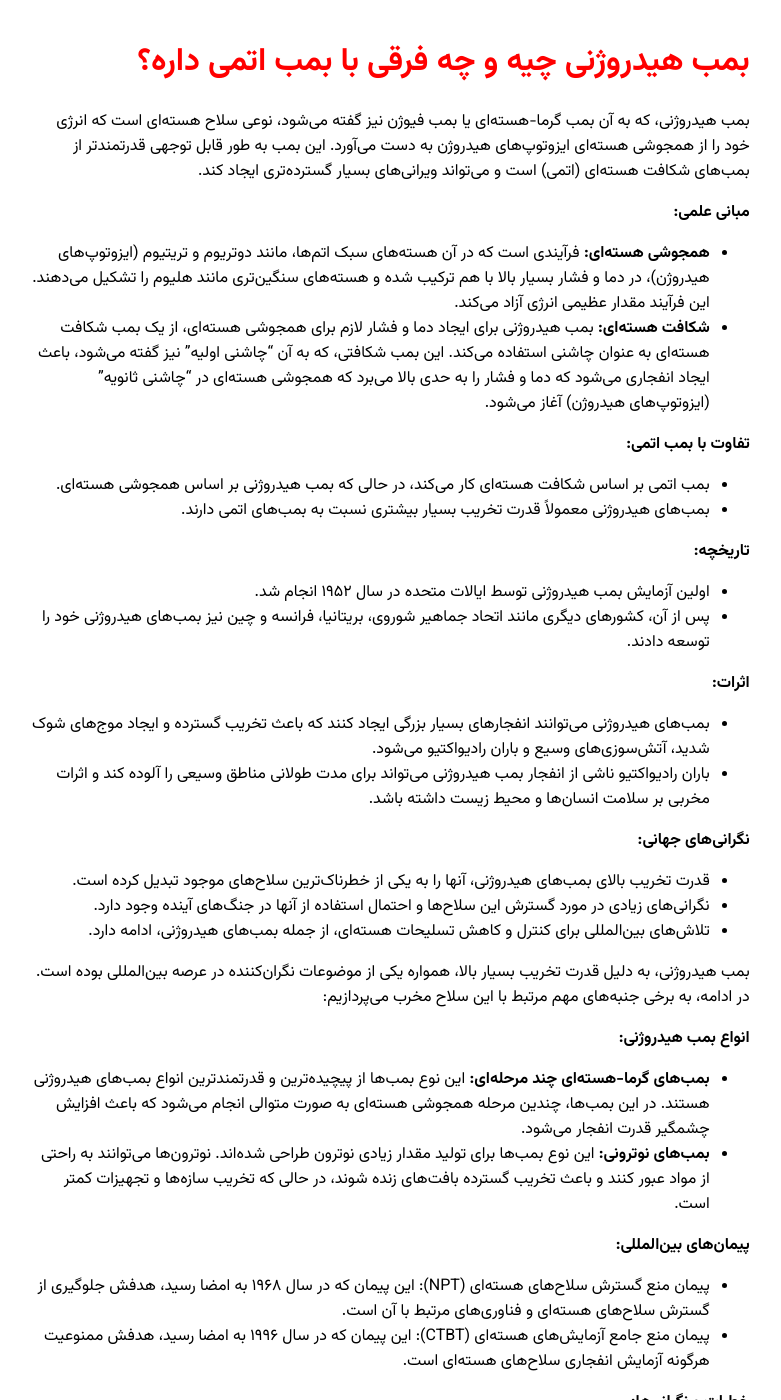
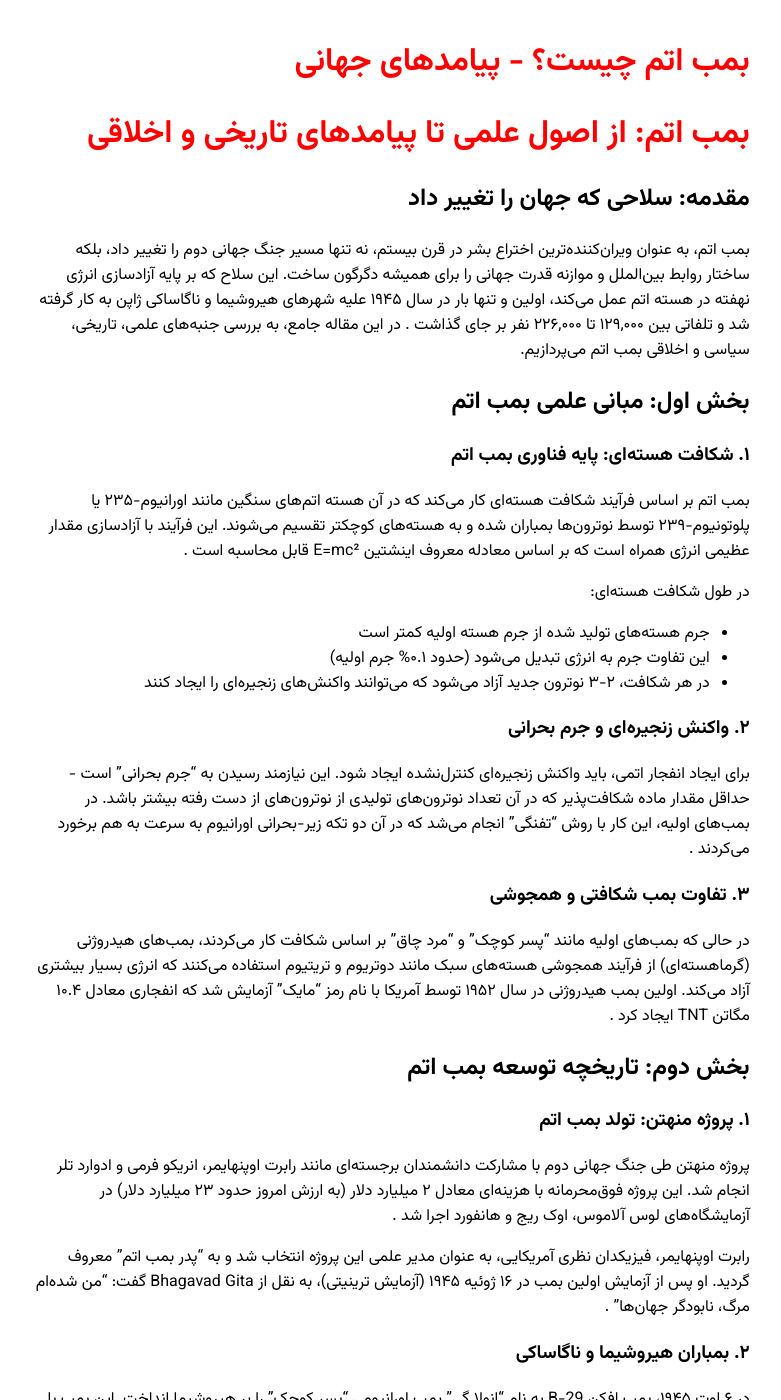
Before and after one commit to darkblog/darkblog.github.io, a Jekyll site: the page built from _posts/2025-3-2-18.md, in a window 1280 px wide and 1400 px high. Shown: the whole window, without its empty margins (250-1031 px from the left). Built offline with Jekyll 4.4.1, drawn with Linux system fonts in a browser that asks for light colours; some of the changed text lies outside the part shown.

Commit message:
Update 2025-3-2-18.md

```diff
--- a/_posts/2025-3-2-18.md
+++ b/_posts/2025-3-2-18.md
@@ -1,56 +1,143 @@
 ---
 layout: post
-title: بمب هیدروژنی چیه و چه فرقی با بمب اتمی داره؟
+title: بمب اتم چیست؟ - پیامدهای جهانی
 ---
 
-بمب هیدروژنی، که به آن بمب گرما-هسته‌ای یا بمب فیوژن نیز گفته می‌شود، نوعی سلاح هسته‌ای است که انرژی خود را از همجوشی هسته‌ای ایزوتوپ‌های هیدروژن به دست می‌آورد. این بمب به طور قابل توجهی قدرتمندتر از بمب‌های شکافت هسته‌ای (اتمی) است و می‌تواند ویرانی‌های بسیار گسترده‌تری ایجاد کند.
+# بمب اتم: از اصول علمی تا پیامدهای تاریخی و اخلاقی
 
-**مبانی علمی:**
+## مقدمه: سلاحی که جهان را تغییر داد
 
-* **همجوشی هسته‌ای:** فرآیندی است که در آن هسته‌های سبک اتم‌ها، مانند دوتریوم و تریتیوم (ایزوتوپ‌های هیدروژن)، در دما و فشار بسیار بالا با هم ترکیب شده و هسته‌های سنگین‌تری مانند هلیوم را تشکیل می‌دهند. این فرآیند مقدار عظیمی انرژی آزاد می‌کند.
-* **شکافت هسته‌ای:** بمب هیدروژنی برای ایجاد دما و فشار لازم برای همجوشی هسته‌ای، از یک بمب شکافت هسته‌ای به عنوان چاشنی استفاده می‌کند. این بمب شکافتی، که به آن "چاشنی اولیه" نیز گفته می‌شود، باعث ایجاد انفجاری می‌شود که دما و فشار را به حدی بالا می‌برد که همجوشی هسته‌ای در "چاشنی ثانویه" (ایزوتوپ‌های هیدروژن) آغاز می‌شود.
+بمب اتم، به عنوان ویران‌کننده‌ترین اختراع بشر در قرن بیستم، نه تنها مسیر جنگ جهانی دوم را تغییر داد، بلکه ساختار روابط بین‌الملل و موازنه قدرت جهانی را برای همیشه دگرگون ساخت. این سلاح که بر پایه آزادسازی انرژی نهفته در هسته اتم عمل می‌کند، اولین و تنها بار در سال ۱۹۴۵ علیه شهرهای هیروشیما و ناگاساکی ژاپن به کار گرفته شد و تلفاتی بین ۱۲۹,۰۰۰ تا ۲۲۶,۰۰۰ نفر بر جای گذاشت . در این مقاله جامع، به بررسی جنبه‌های علمی، تاریخی، سیاسی و اخلاقی بمب اتم می‌پردازیم.
 
-**تفاوت با بمب اتمی:**
+## بخش اول: مبانی علمی بمب اتم
 
-* بمب اتمی بر اساس شکافت هسته‌ای کار می‌کند، در حالی که بمب هیدروژنی بر اساس همجوشی هسته‌ای.
-* بمب‌های هیدروژنی معمولاً قدرت تخریب بسیار بیشتری نسبت به بمب‌های اتمی دارند.
+### ۱. شکافت هسته‌ای: پایه فناوری بمب اتم
 
-**تاریخچه:**
+بمب اتم بر اساس فرآیند شکافت هسته‌ای کار می‌کند که در آن هسته اتم‌های سنگین مانند اورانیوم-۲۳۵ یا پلوتونیوم-۲۳۹ توسط نوترون‌ها بمباران شده و به هسته‌های کوچکتر تقسیم می‌شوند. این فرآیند با آزادسازی مقدار عظیمی انرژی همراه است که بر اساس معادله معروف اینشتین E=mc² قابل محاسبه است .
 
-* اولین آزمایش بمب هیدروژنی توسط ایالات متحده در سال ۱۹۵۲ انجام شد.
-* پس از آن، کشورهای دیگری مانند اتحاد جماهیر شوروی، بریتانیا، فرانسه و چین نیز بمب‌های هیدروژنی خود را توسعه دادند.
+در طول شکافت هسته‌ای:
+- جرم هسته‌های تولید شده از جرم هسته اولیه کمتر است
+- این تفاوت جرم به انرژی تبدیل می‌شود (حدود ۰.۱% جرم اولیه)
+- در هر شکافت، ۲-۳ نوترون جدید آزاد می‌شود که می‌توانند واکنش‌های زنجیره‌ای را ایجاد کنند
 
-**اثرات:**
+### ۲. واکنش زنجیره‌ای و جرم بحرانی
 
-* بمب‌های هیدروژنی می‌توانند انفجارهای بسیار بزرگی ایجاد کنند که باعث تخریب گسترده و ایجاد موج‌های شوک شدید، آتش‌سوزی‌های وسیع و باران رادیواکتیو می‌شود.
-* باران رادیواکتیو ناشی از انفجار بمب هیدروژنی می‌تواند برای مدت طولانی مناطق وسیعی را آلوده کند و اثرات مخربی بر سلامت انسان‌ها و محیط زیست داشته باشد.
+برای ایجاد انفجار اتمی، باید واکنش زنجیره‌ای کنترل‌نشده ایجاد شود. این نیازمند رسیدن به "جرم بحرانی" است - حداقل مقدار ماده شکافت‌پذیر که در آن تعداد نوترون‌های تولیدی از نوترون‌های از دست رفته بیشتر باشد. در بمب‌های اولیه، این کار با روش "تفنگی" انجام می‌شد که در آن دو تکه زیر-بحرانی اورانیوم به سرعت به هم برخورد می‌کردند .
 
-**نگرانی‌های جهانی:**
+### ۳. تفاوت بمب شکافتی و همجوشی
 
-* قدرت تخریب بالای بمب‌های هیدروژنی، آنها را به یکی از خطرناک‌ترین سلاح‌های موجود تبدیل کرده است.
-* نگرانی‌های زیادی در مورد گسترش این سلاح‌ها و احتمال استفاده از آنها در جنگ‌های آینده وجود دارد.
-* تلاش‌های بین‌المللی برای کنترل و کاهش تسلیحات هسته‌ای، از جمله بمب‌های هیدروژنی، ادامه دارد.
+در حالی که بمب‌های اولیه مانند "پسر کوچک" و "مرد چاق" بر اساس شکافت کار می‌کردند، بمب‌های هیدروژنی (گرماهسته‌ای) از فرآیند همجوشی هسته‌های سبک مانند دوتریوم و تریتیوم استفاده می‌کنند که انرژی بسیار بیشتری آزاد می‌کند. اولین بمب هیدروژنی در سال ۱۹۵۲ توسط آمریکا با نام رمز "مایک" آزمایش شد که انفجاری معادل ۱۰.۴ مگاتن TNT ایجاد کرد .
 
+## بخش دوم: تاریخچه توسعه بمب اتم
 
-بمب هیدروژنی، به دلیل قدرت تخریب بسیار بالا، همواره یکی از موضوعات نگران‌کننده در عرصه بین‌المللی بوده است. در ادامه، به برخی جنبه‌های مهم مرتبط با این سلاح مخرب می‌پردازیم:
+### ۱. پروژه منهتن: تولد بمب اتم
 
-**انواع بمب هیدروژنی:**
+پروژه منهتن طی جنگ جهانی دوم با مشارکت دانشمندان برجسته‌ای مانند رابرت اوپنهایمر، انریکو فرمی و ادوارد تلر انجام شد. این پروژه فوق‌محرمانه با هزینه‌ای معادل ۲ میلیارد دلار (به ارزش امروز حدود ۲۳ میلیارد دلار) در آزمایشگاه‌های لوس آلاموس، اوک ریج و هانفورد اجرا شد .
 
-* **بمب‌های گرما-هسته‌ای چند مرحله‌ای:** این نوع بمب‌ها از پیچیده‌ترین و قدرتمندترین انواع بمب‌های هیدروژنی هستند. در این بمب‌ها، چندین مرحله همجوشی هسته‌ای به صورت متوالی انجام می‌شود که باعث افزایش چشمگیر قدرت انفجار می‌شود.
-* **بمب‌های نوترونی:** این نوع بمب‌ها برای تولید مقدار زیادی نوترون طراحی شده‌اند. نوترون‌ها می‌توانند به راحتی از مواد عبور کنند و باعث تخریب گسترده بافت‌های زنده شوند، در حالی که تخریب سازه‌ها و تجهیزات کمتر است.
+رابرت اوپنهایمر، فیزیکدان نظری آمریکایی، به عنوان مدیر علمی این پروژه انتخاب شد و به "پدر بمب اتم" معروف گردید. او پس از آزمایش اولین بمب در ۱۶ ژوئیه ۱۹۴۵ (آزمایش ترینیتی)، به نقل از Bhagavad Gita گفت: "من شده‌ام مرگ، نابودگر جهان‌ها" .
 
-**پیمان‌های بین‌المللی:**
+### ۲. بمباران هیروشیما و ناگاساکی
 
-* پیمان منع گسترش سلاح‌های هسته‌ای (NPT): این پیمان که در سال ۱۹۶۸ به امضا رسید، هدفش جلوگیری از گسترش سلاح‌های هسته‌ای و فناوری‌های مرتبط با آن است.
-* پیمان منع جامع آزمایش‌های هسته‌ای (CTBT): این پیمان که در سال ۱۹۹۶ به امضا رسید، هدفش ممنوعیت هرگونه آزمایش انفجاری سلاح‌های هسته‌ای است.
+در ۶ اوت ۱۹۴۵، بمب افکن B-29 به نام "انولا گی" بمب اورانیومی "پسر کوچک" را بر هیروشیما انداخت. این بمب با قدرت ۱۵ کیلوتن TNT منفجر شد و حدود ۱۴۰,۰۰۰ نفر را کشت. سه روز بعد، بمب پلوتونیومی "مرد چاق" روی ناگاساکی فرود آمد و ۷۴,۰۰۰ نفر را کشت .
 
-**خطرات و نگرانی‌ها:**
+دلایل آمریکا برای استفاده از بمب اتم:
+- پایان سریع جنگ و جلوگیری از تلفات بیشتر
+- نمایش قدرت به اتحاد جماهیر شوروی
+- توجیه هزینه‌های سنگین پروژه منهتن
 
-* **قدرت تخریب بالا:** بمب‌های هیدروژنی می‌توانند انفجارهایی با قدرت چندین برابر بمب‌های اتمی ایجاد کنند که باعث تخریب گسترده و تلفات جانی بسیار زیاد می‌شود.
-* **باران رادیواکتیو:** انفجار بمب‌های هیدروژنی باعث ایجاد باران رادیواکتیو می‌شود که می‌تواند برای مدت طولانی مناطق وسیعی را آلوده کند و اثرات مخربی بر سلامت انسان‌ها و محیط زیست داشته باشد.
-* **خطر جنگ هسته‌ای:** وجود بمب‌های هیدروژنی در زرادخانه‌های هسته‌ای کشورها، خطر وقوع جنگ هسته‌ای را افزایش می‌دهد.
+### ۳. گسترش سلاح‌های هسته‌ای پس از جنگ
 
-**تلاش‌های بین‌المللی:**
+پس از جنگ جهانی دوم، تسلیحات هسته‌ای به سرعت گسترش یافتند:
+- ۱۹۴۹: شوروی اولین بمب خود را آزمایش کرد
+- ۱۹۵۲: بریتانیا به جمع قدرت‌های هسته‌ای پیوست
+- ۱۹۶۰: فرانسه اولین آزمایش هسته‌ای خود را انجام داد
+- ۱۹۶۴: چین به پنجمین قدرت هسته‌ای تبدیل شد
 
-* تلاش‌های بین‌المللی برای کنترل و کاهش تسلیحات هسته‌ای، از جمله بمب‌های هیدروژنی، ادامه دارد.
-* سازمان‌های بین‌المللی مانند آژانس بین‌المللی انرژی اتمی (IAEA) نقش مهمی در نظارت بر فعالیت‌های هسته‌ای کشورها و جلوگیری از گسترش سلاح‌های هسته‌ای دارند.
+رقابت تسلیحاتی آمریکا و شوروی منجر به ساخت بمب‌های هیدروژنی با قدرت انفجار ده‌ها مگاتن شد. قوی‌ترین بمب آزمایش شده، "بمب تزار" شوروی در سال ۱۹۶۱ بود با قدرت ۵۰ مگاتن .
+
+## بخش سوم: تأثیرات و پیامدهای بمب اتم
+
+### ۱. اثرات فوری انفجار اتمی
+
+انفجار هسته‌ای چندین اثر مخرب همزمان دارد:
+- موج انفجار: ویرانی سازه‌ها تا کیلومترها دورتر
+- تشعشع حرارتی: ایجاد دمای چندین هزار درجه و سوختگی‌های شدید
+- پرتوهای یونیزان: آسیب به بافت‌های زنده و DNA
+
+در هیروشیما، انفجار باعث شد:
+- ۹۰% ساختمان‌ها در شعاع ۱.۵ کیلومتری نابود شوند
+- مردم در فاصله ۵۰۰ متری به طور کامل تبخیر شدند
+- سایه‌های سوخته از بدن انسان‌ها روی دیوارها باقی ماند
+
+### ۲. اثرات بلندمدت پرتوها
+
+مواجهه با پرتوهای هسته‌ای می‌تواند باعث:
+- بیماری پرتویی حاد
+- افزایش موارد سرطان (به ویژه لوکمی)
+- ناهنجاری‌های مادرزادی در نسل‌های بعد
+- آب مروارید و سایر بیماری‌های چشمی
+- آسیب به سیستم ایمنی بدن
+
+در هیروشیما و ناگاساکی، موارد لوکمی ۴-۵ سال پس از بمباران به اوج خود رسید و افزایش موارد سرطان تا دهه‌ها بعد ادامه یافت .
+
+### ۳. تأثیرات زیست‌محیطی
+
+انفجارهای هسته‌ای می‌توانند:
+- باعث آلودگی رادیواکتیو خاک و آب شوند
+- اکوسیستم‌های محلی را برای دهه‌ها مختل کنند
+- باعث بارش هسته‌ای و گسترش آلودگی به مناطق دورتر شوند
+
+## بخش چهارم: مسائل اخلاقی و کنترل تسلیحات
+
+### ۱. بحث‌های اخلاقی حول بمب اتم
+
+استفاده از بمب اتم علیه غیرنظامیان همواره مورد بحث بوده است:
+- موافقان: پایان دادن به جنگ و نجات جان‌های بیشتر
+- مخالفان: نقض حقوق بشر و اصول اخلاقی جنگ
+
+رابرت اوپنهایمر پس از جنگ به مخالفت با توسعه بیشتر تسلیحات هسته‌ای پرداخت و در سال ۱۹۴۹ با ساخت بمب هیدروژنی مخالفت کرد که منجر به لغو مجوز امنیتی او در دوران مککارتیسم شد .
+
+### ۲. تلاش‌های بین‌المللی برای کنترل تسلیحات
+
+مهم‌ترین معاهدات کنترل تسلیحات هسته‌ای:
+- معاهده منع گسترش سلاح‌های هسته‌ای (NPT) 1968
+- معاهده منع جامع آزمایش‌های هسته‌ای (CTBT) 1996
+- معاهده START برای کاهش کلاهک‌های هسته‌ای
+
+### ۳. وضعیت فعلی سلاح‌های هسته‌ای
+
+در حال حاضر:
+- ۹ کشور دارای سلاح هسته‌ای هستند
+- حدود ۱۳,۰۰۰ کلاهک هسته‌ای در جهان وجود دارد
+- تهدیدهای جدیدی مانند جنگ‌افزارهای مافوق صوت ظهور کرده‌اند
+
+## بخش پنجم: آینده انرژی هسته‌ای
+
+### ۱. کاربردهای صلح‌آمیز انرژی هسته‌ای
+
+فناوری هسته‌ای می‌تواند برای:
+- تولید برق
+- پزشکی (تشخیص و درمان)
+- صنعت و کشاورزی
+به کار رود
+
+### ۲. چالش‌های پیش‌رو
+
+مهم‌ترین چالش‌های مربوط به انرژی هسته‌ای:
+- خطر گسترش سلاح‌های هسته‌ای
+- مدیریت پسماندهای رادیواکتیو
+- ایمنی راکتورها
+- هزینه‌های بالای ساخت و نگهداری
+
+## نتیجه‌گیری
+
+بمب اتم به عنوان نماد همزمان پیشرفت علمی و ظرفیت ویرانگر بشر، همچنان یکی از بزرگترین تهدیدها برای بشریت محسوب می‌شود. در حالی که انرژی هسته‌ای می‌تواند کاربردهای صلح‌آمیز ارزشمندی داشته باشد، خطر استفاده نظامی از آن همواره وجود دارد. درس‌های هیروشیما و ناگاساکی باید هشداری دائمی برای جامعه جهانی باشد تا از تکرار چنین فجایعی جلوگیری کند. آینده انرژی هسته‌ای به تصمیمات امروز ما بستگی دارد.
+
+- [ویکی پدیا](https://fa.m.wikipedia.org/wiki/%D8%A8%D9%85%D8%A8%D8%A7%D8%B1%D8%A7%D9%86_%D8%A7%D8%AA%D9%85%DB%8C_%D9%87%DB%8C%D8%B1%D9%88%D8%B4%DB%8C%D9%85%D8%A7_%D9%88_%D9%86%D8%A7%DA%AF%D8%A7%D8%B3%D8%A7%DA%A9%DB%8C)
+- [فرادرس](https://blog.faradars.org/%D8%A8%D9%85%D8%A8-%D8%A7%D8%AA%D9%85/)
+- [ویکی پدیا](https://fa.m.wikipedia.org/wiki/%D8%AC%D9%86%DA%AF%E2%80%8C%D8%A7%D9%81%D8%B2%D8%A7%D8%B1_%D9%87%D8%B3%D8%AA%D9%87%E2%80%8C%D8%A7%DB%8C)
+- [زومیت](https://www.zoomit.ir/zoomplus/26605-how-do-nuclear-bombs-work/)
+- [عصر ایران](https://www.asriran.com/fa/news/1003550/%D9%85%D8%B1%D9%88%D8%B1%DB%8C-%D8%A8%D8%B1-%D8%AA%D8%A7%D8%B1%DB%8C%D8%AE%DA%86%D9%87-%D8%AA%DA%A9%D8%A7%D9%85%D9%84-%D8%B3%D9%84%D8%A7%D8%AD%E2%80%8C%D9%87%D8%A7%DB%8C-%D9%87%D8%B3%D8%AA%D9%87%E2%80%8C%D8%A7%DB%8C-%D8%AF%D8%B1-%D8%AC%D9%87%D8%A7%D9%86-%D8%A7%D8%B2-%D8%A7%D8%A8%D8%AA%D8%AF%D8%A7-%D8%AA%D8%A7-%D8%A7%D9%85%D8%B1%D9%88%D8%B2-%D8%B9%DA%A9%D8%B3)
+- [ویکی پدیا](https://fa.m.wikipedia.org/wiki/%D8%AC%DB%8C._%D8%B1%D8%A7%D8%A8%D8%B1%D8%AA_%D8%A7%D9%88%D9%BE%D9%86%D9%87%D8%A7%DB%8C%D9%85%D8%B1)
+- [دانشگاه علوم زنجان](https://www.science-house-iasbs.ir/how-nuclear-bombs-work-1/)
+- [بی‌بی‌سی](https://www.bbc.com/persian/49986948)
```
